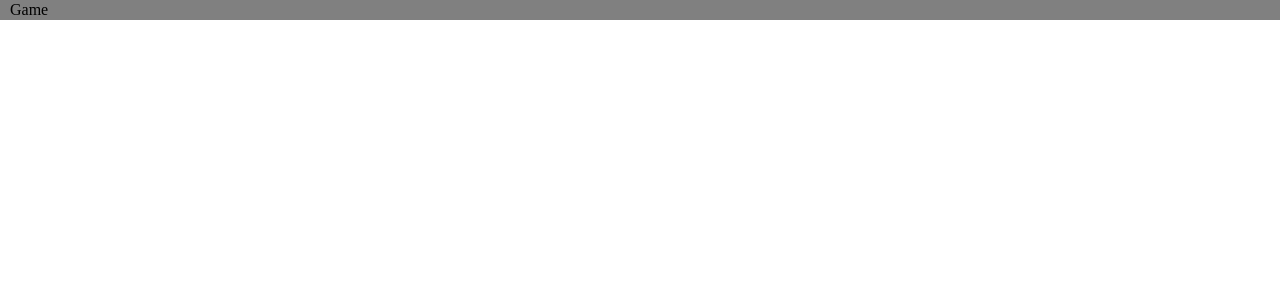
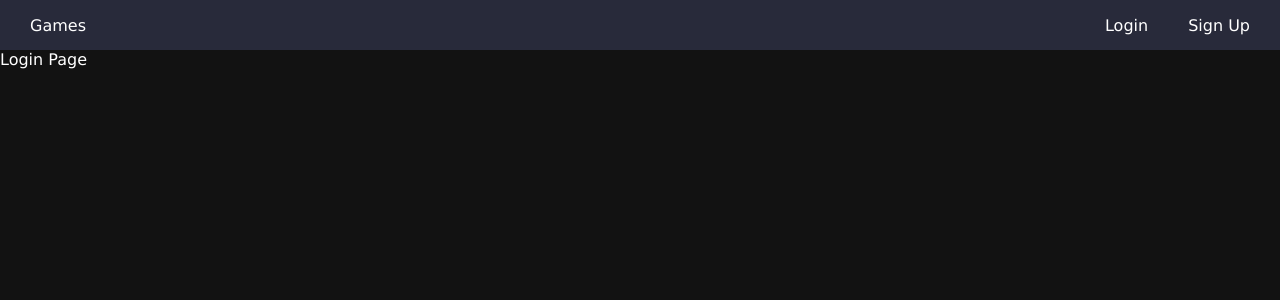
Before and after one commit to rodrigogollo/TheGamingState, a React (Vite) app in the folder app/: page /login in a window 1280 px wide. Shown: the top 300 px of the page. Built offline with nearby package versions, Linux system fonts and the light colour scheme.

Commit message:
feat: add Login and Sign Up pages; move some pages into their own folder to add css later; add some styles

```diff
--- a/app/src/App.css
+++ b/app/src/App.css
@@ -3,12 +3,16 @@
   padding: 0;
   min-width: 0;
   box-sizing: border-box;
+  text-decoration: none;
 }
 
 html {
   font-size: 62.5%;
+  font-family: Verdana, Geneva, Tahoma, sans-serif;
 }
 
 body {
   font-size: 1.6rem;
+  background-color: #121212;
+  color: white;
 }
--- a/app/src/App.tsx
+++ b/app/src/App.tsx
@@ -1,8 +1,10 @@
 import { Route } from "wouter";
 import GamesPage from './pages/GamesPage/GamesPage';
 import GameDetailsPage from './pages/GameDetailsPage/GameDetailsPage';
-import UserPage from './pages/UserPage';
-import HomePage from './pages/HomePage';
+import UserPage from './pages/UsersPage/UsersPage';
+import HomePage from './pages/HomePage/HomePage';
+import LoginPage from './pages/LoginPage/LoginPage';
+import SignUpPage from './pages/SignUpPage/SignUpPage';
 
 import Navbar from './components/Navbar/Navbar';
 import './App.css'
@@ -12,12 +14,14 @@ function App() {
     <>
       <Navbar />
       <Route path="/" component={HomePage} />
+      <Route path="/login" component={LoginPage} />
+      <Route path="/signup" component={SignUpPage} />
+
       <Route path="/users" component={UserPage} />
       <Route path="/games" component={GamesPage} />
       <Route path="/games/:gameId">{(params) => {
         return <GameDetailsPage IGDBgameId={params.gameId} />}
-      }
-      </Route>
+      }</Route>
     </>
   )
 }
--- a/app/src/components/GameCard/GameCard.css
+++ b/app/src/components/GameCard/GameCard.css
@@ -5,11 +5,20 @@
 	max-width: 15rem;
 	word-wrap: normal;
 	margin: 1rem;
+	color: white;
+	text-decoration: none;
+	min-width: 20rem;
+}
+.GameCard:hover {
+	border: 1px solid white;
+	border-radius: 1rem;
 }
 
 img {
 	height: 20rem;
 	width: 15rem;
+	margin: auto;
+	border-radius: 1rem;
 }
 
 p {
--- a/app/src/components/Navbar/Navbar.css
+++ b/app/src/components/Navbar/Navbar.css
@@ -1,14 +1,23 @@
 nav {
 	width: 100vw;
-	height: 1.5rem;
-	background-color: gray;
+	height: 5rem;
+	background-color: #282a3a;
 	padding: 1rem;
 	display: flex;
 	flex-direction: row;
 	align-items: center;
 }
 
+.menu {
+	margin-left: auto;
+}
+
 nav a {
 	text-decoration: none;
-	color: black;
+	color: white;
+	margin: 0 1rem;
 }
+
+nav a:hover {
+	text-decoration: underline;
+}
--- a/app/src/components/Navbar/Navbar.tsx
+++ b/app/src/components/Navbar/Navbar.tsx
@@ -5,8 +5,16 @@ const Navbar = () => {
   return (
     <nav>
       <Link href='/games'>
-        <a className='link'>Game</a>
+        <a className='link'>Games</a>
       </Link>
+      <div className='menu'>
+        <Link href='/login'>
+          <a className='link'>Login</a>
+        </Link>
+        <Link href='/signup'>
+          <a className='link'>Sign Up</a>
+        </Link>
+      </div>
     </nav>
   )
 }
--- a/app/src/pages/GamesPage/GamesPage.css
+++ b/app/src/pages/GamesPage/GamesPage.css
@@ -1,6 +1,7 @@
-div {
+.GamesPage {
 	display: flex;
 	flex-direction: row;
 	flex-wrap: wrap;
 	justify-content: center;
+	color: white;
 }
--- a/app/src/pages/GamesPage/GamesPage.tsx
+++ b/app/src/pages/GamesPage/GamesPage.tsx
@@ -2,6 +2,7 @@ import { useEffect, useState } from "react";
 import { Link } from "wouter";
 import { Game } from "../../interfaces/game.interface";
 import GameCard from "../../components/GameCard/GameCard";
+
 import "./GamesPage.css";
 
 const GamesPage = () => {
@@ -20,7 +21,7 @@ const GamesPage = () => {
     }, [])
 
   return (
-    <div>
+    <div className="GamesPage">
       {
         games &&
         games.map((game) => (
--- a/app/src/pages/HomePage.tsx
+++ b/app/src/pages/HomePage/HomePage.tsx
@@ -1,5 +1,3 @@
-import React from 'react';
-
 const HomePage = () => {
   return (
     <>Home</>
--- /dev/null
+++ b/app/src/pages/LoginPage/LoginPage.tsx
@@ -0,0 +1,7 @@
+const LoginPage = () => {
+  return (
+    <>Login Page </>
+  )
+}
+
+export default LoginPage
--- /dev/null
+++ b/app/src/pages/SignUpPage/SignUpPage.tsx
@@ -0,0 +1,7 @@
+const SignUpPage = () => {
+  return (
+    <>Sign Up Page</>
+  )
+}
+
+export default SignUpPage
```
Also changed, not shown: app/src/pages/UsersPage/UsersPage.tsx (renamed from app/src/pages/UserPage.tsx).
